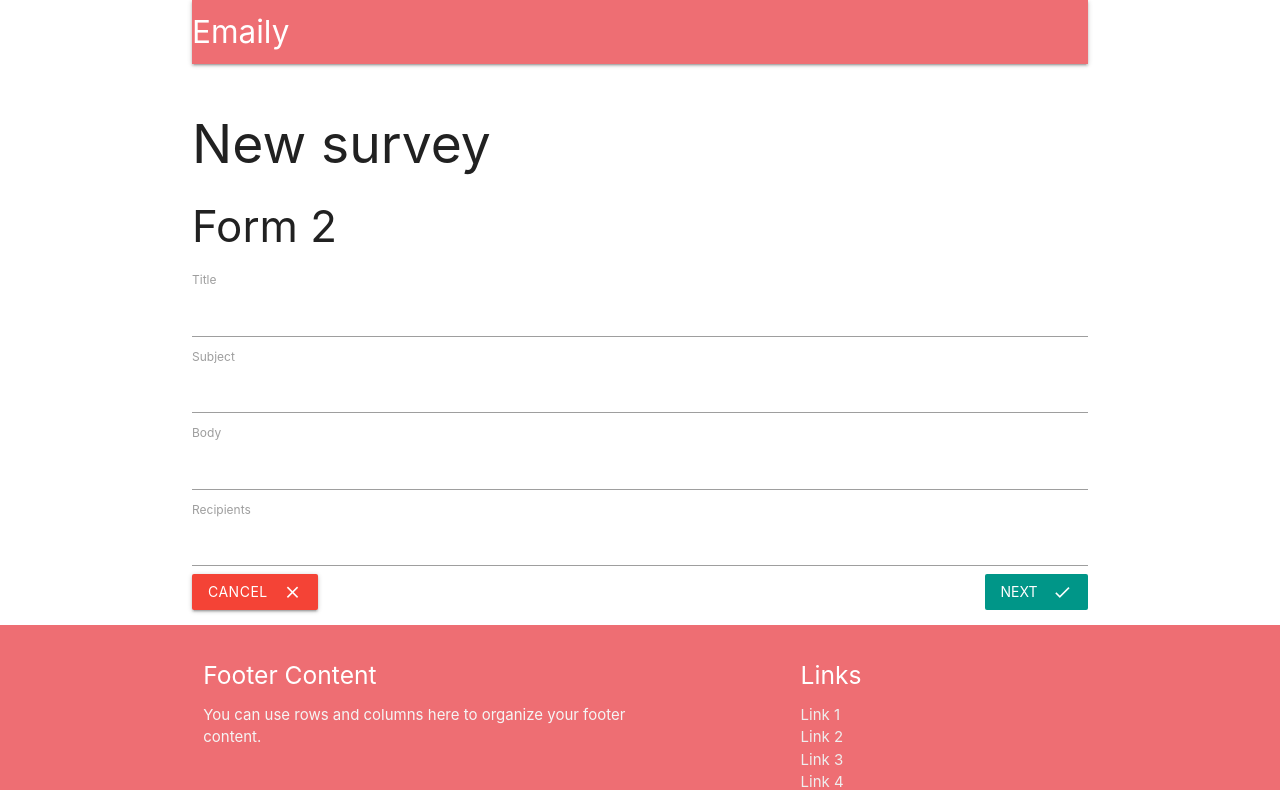
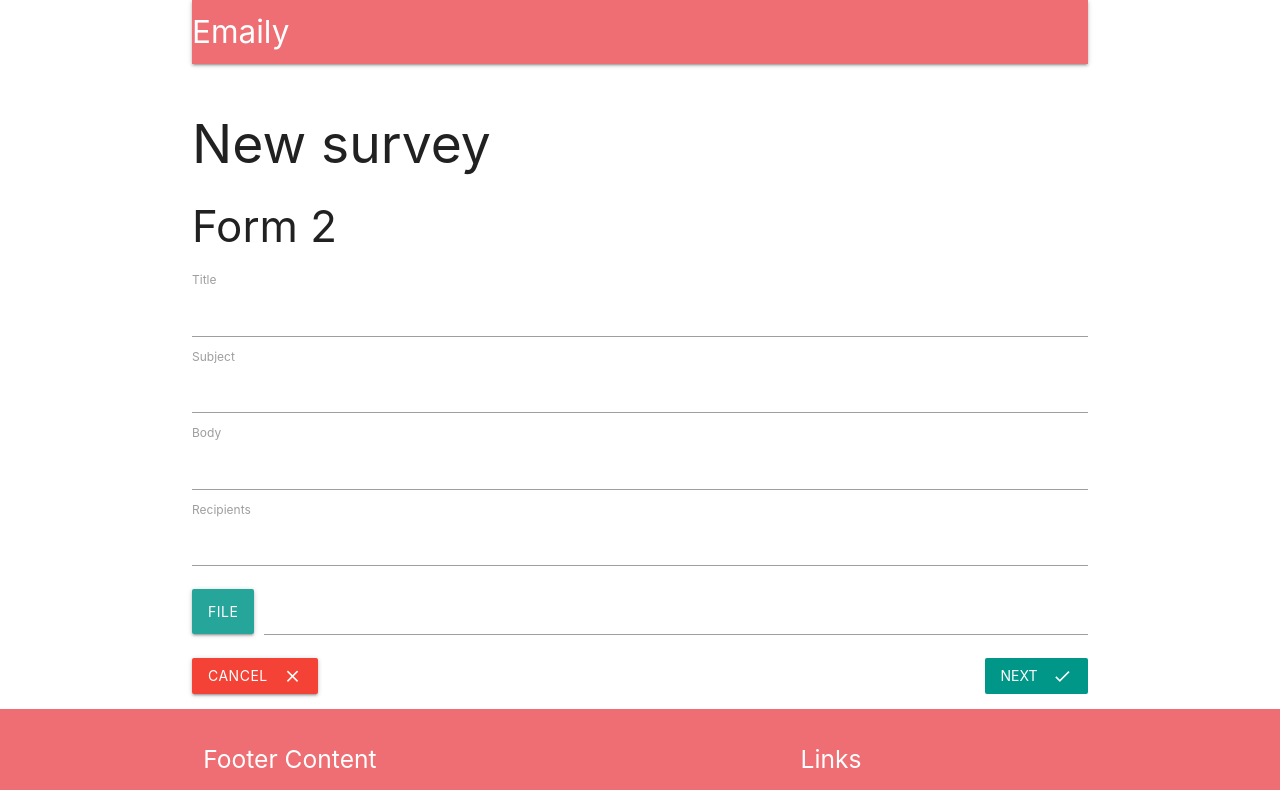
Before and after one commit to v3nt/react-fedback-app, a React (Create React App) app in the folder client/: page /surveys/new in a window 1280 px wide. Shown: the top 790 px of the page. Built offline with nearby package versions, Linux system fonts and the light colour scheme; no server answers.

Commit message:
problems with vaslidation

```diff
--- a/client/src/components/SurveyField.js
+++ b/client/src/components/SurveyField.js
@@ -6,6 +6,8 @@ const SurveyField = ({ input, label, meta }) => {
     <div className="input-fieldOFF">
       <label>{label}</label>
       <input {...input} />
+
+      {meta.touched && meta.error ? meta.error : null}
     </div>
   );
 };
--- a/client/src/components/SurveyForm.js
+++ b/client/src/components/SurveyForm.js
@@ -7,10 +7,10 @@ import { Link } from "react-router-dom";
 import SurveyField from "./SurveyField";
 
 const FIELDS = [
-  { label: "Title", name: "surveyTitle" },
+  { label: "Title", name: "surveyTitle", noValueError: "Title require" },
   { label: "Subject", name: "surveySubject" },
   { label: "Body", name: "surveyBody" },
-  { label: "Recipients", name: "surveyRecipients" },
+  { label: "Recipients", name: "surveyRecipients", value: "dan@jynk.net" },
 ];
 
 class SurveyForm extends Component {
@@ -29,6 +29,17 @@ class SurveyForm extends Component {
           onSubmit={this.props.handleSubmit((values) => console.log(values))}
         >
           {this.renderField()}
+
+          <div className="file-field input-field">
+            <div className="btn">
+              <span>File</span>
+              <input type="file" />
+            </div>
+            <div className="file-path-wrapper">
+              <input className="file-path validate" type="text" />
+            </div>
+          </div>
+
           <Link to="/surveys" className="red btn">
             Cancel <i className="material-icons right">clear</i>
           </Link>
@@ -46,9 +57,15 @@ class SurveyForm extends Component {
 function validate(values) {
   const errors = {};
   console.log("validate", values);
-  if (values.title) {
-    errors.title = "you must provide a title";
-  }
+  // if (values.title) {
+  //   errors.title = "you must provide a title";
+  // }
+
+  FIELDS.map((name, label, noValueError) => {
+    if (!values[name]) {
+      errors[name] = noValueError ? noValueError : `Value needed for ${label}`;
+    }
+  });
   return errors;
 }
 
```
Also changed, not shown: client/src/utils/validateEmails.js (added).
